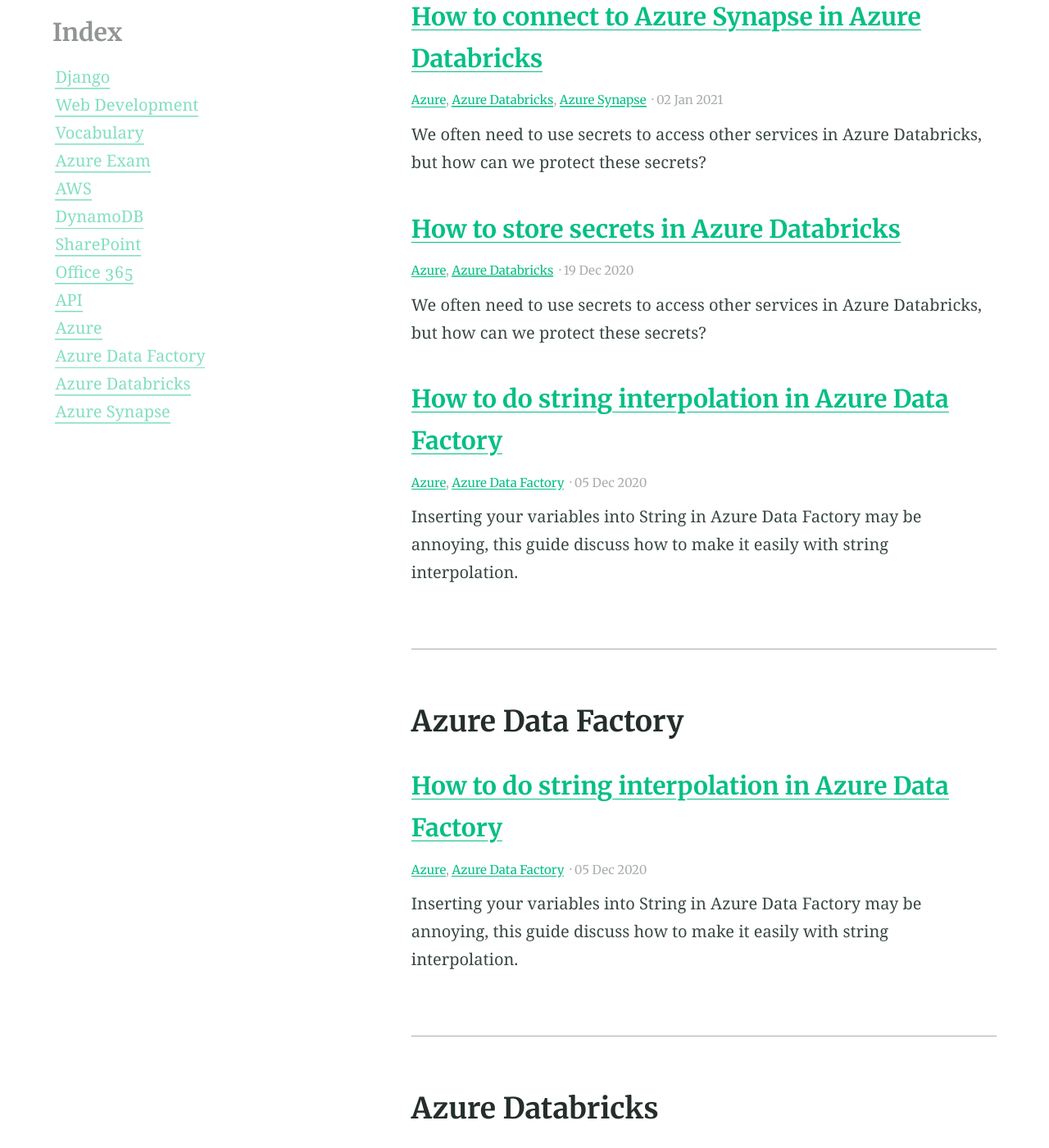
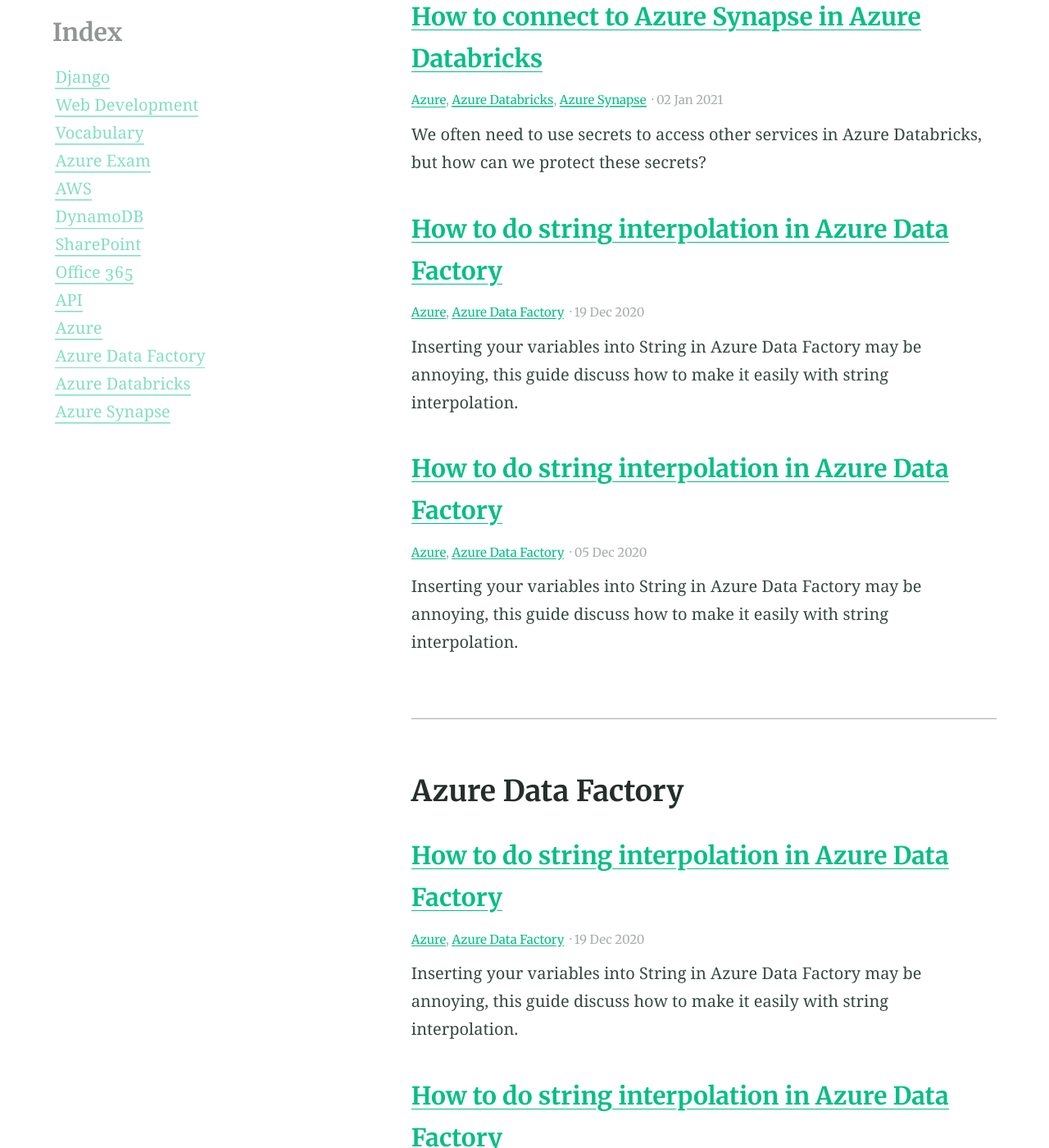
Before and after one commit to JoeHO888/JoeHo888.github.io, a Jekyll site: the page built from categories.md, in a window 1280 px wide and 1400 px high, scrolled down 3751 px. Shown: the whole window at 82% size. Built offline with Jekyll 4.4.1, drawn with Linux system fonts in a browser that asks for light colours; some of the changed text lies outside the part shown.

````diff
--- a/_posts/2020-12-19-How-To-Store-Secrets-In-Azure-Databricks.md
+++ b/_posts/2020-12-19-How-To-Store-Secrets-In-Azure-Databricks.md
@@ -1,126 +1,49 @@
 ---
-title: How to store secrets in Azure Databricks
+title: How to do string interpolation in Azure Data Factory
 categories:
 - Azure
-- Azure Databricks
+- Azure Data Factory
 excerpt: |
-  We often need to use secrets to access other services in Azure Databricks, but how can we protect these secrets?
+  Inserting your variables into String in Azure Data Factory may be annoying, this guide discuss how to make it easily with string interpolation.
 feature_text: |
-  ## Secret Management in Azure Databricks
+  ## How to put your variables insider String Expression in Azure Data Factory
 feature_image: "https://picsum.photos/2560/600?image=733"
 image: "https://picsum.photos/2560/600?image=733"
 ---
 
 ## Background
-In Azure Databricks, we can write code to perform data transformation on data stored in various Azure Services, e.g. Azure Blob Storage, Azure Synapse. However, as other programs, sometimes, you want to protect credentials used in Azure Databricks, Azure Databricks provides a solid secret management approach to help you achieve that.
+Azure Data Factory allows us to add dynamic content in certain fields. Sometimes, we want to insert the value of variables, value of function or output of last activity into our string for dynamic content.
 
-## Steps
+{% include figure.html image="/images/2020-12-05-How-To-Do-String-Interpolation-Azure-Data-Factory/background-image.jpg" %}
 
-### Prepare Databricks command-line interface (CLI) in Azure Cloud Shell
+## Solution
+There are two approaches to achieve that.
 
-#### Configure your cloud shell environment
+1. Azure Data Factory’s built-in function “concat”
+2. String Interpolation in Azure Data Factory
 
-Open Cloud Shell & make sure you select “Bash” for the Cloud Shell Environment.
+### Azure Data Factory’s built-in function “concat”
+Azure Data Factory has a built-in function “concat” which helps us concatenate  string together, but this makes the dynamic content less readable.
 
-{% include figure.html image="/images/2020-12-19-How-To-Store-Secrets-In-Azure-Databricks/bash-cloud-shell.jpg" %}
+{% include figure.html image="/images/2020-12-05-How-To-Do-String-Interpolation-Azure-Data-Factory/concat-function-example.jpg" caption="Use built-in concat function"%}
 
-#### Set up Virtual Environment
-Create Virtual Environment with below command.
+{% include figure.html image="/images/2020-12-05-How-To-Do-String-Interpolation-Azure-Data-Factory/output.jpg" caption="Output"%}
 
-```
-# Bash
-virtualenv -p /usr/bin/python2.7 databrickscli
-```
+### String Interpolation in Azure Data Factory
+Actually, we can do string interpolation in Azure Data Factory, which is similar to other programming languages, this approach can make our dynamic content much more to comprehend.
 
-{% include figure.html image="/images/2020-12-19-How-To-Store-Secrets-In-Azure-Databricks/create-virtual-environment.jpg" %}
+To achieve string interpolation, please put your variable inside “@{}”, i.e. @{your_variable_expression}. For example, it should be “@{variables(‘variable_name’)}” if your variable name is “variable_name”.
 
-#### Activate your virtual environment
+{% include figure.html image="/images/2020-12-05-How-To-Do-String-Interpolation-Azure-Data-Factory/string-interpolation-example.jpg" caption="Use String Interpolation"%}
 
-Activate your virtual environment with below command.
+{% include figure.html image="/images/2020-12-05-How-To-Do-String-Interpolation-Azure-Data-Factory/output.jpg" caption="Output"%}
 
-```
-# Bash
-source databrickscli/bin/activate
-```
+#### Bonus: Call functions with String Interpolation
+On top of that, String Interpolation allows you to call other Azure Data Factory built-in functions inside the expression.
 
-{% include figure.html image="/images/2020-12-19-How-To-Store-Secrets-In-Azure-Databricks/activate-virtual-environment.jpg" %}
+{% include figure.html image="/images/2020-12-05-How-To-Do-String-Interpolation-Azure-Data-Factory/bonus-example.jpg" caption="Call functions with String Interpolation"%}
 
-#### Install Databricks CLI
-Install Databricks CLI with below command.
-
-```
-# Bash
-pip install databricks-cli
-```
-
-{% include figure.html image="/images/2020-12-19-How-To-Store-Secrets-In-Azure-Databricks/install-databricks-cli.jpg" %}
-
-### Create secret in Azure Databricks
-
-#### Set up authentication
-Before you can create a secret, you need to authenticate as a user of the Azure Databricks, which requires your Azure Databrics workspace’s URL and a token
-
-##### Get your Azure Databricks workspace’s URL
-You can navigate to your Azure Databricks workspace and copy its URL.
-
-{% include figure.html image="/images/2020-12-19-How-To-Store-Secrets-In-Azure-Databricks/databricks-url.jpg" %}
-
-##### Generate Access Token for your Azure Databricks workspace
-You can follow below steps to retrieve access token
-
-{% include figure.html image="/images/2020-12-19-How-To-Store-Secrets-In-Azure-Databricks/launch-databricks-workspace.jpg" caption="Launch Databricks Workspace"%}
-
-{% include figure.html image="/images/2020-12-19-How-To-Store-Secrets-In-Azure-Databricks/databricks-user-settings.jpg" caption="Click 'User Settings'"%}
-
-{% include figure.html image="/images/2020-12-19-How-To-Store-Secrets-In-Azure-Databricks/generate-access-token.jpg" caption="Click 'Generate New Token' "%}
-
-{% include figure.html image="/images/2020-12-19-How-To-Store-Secrets-In-Azure-Databricks/configure-access-token.jpg" caption="Configure access token & click "Generate""%}
-
-{% include figure.html image="/images/2020-12-19-How-To-Store-Secrets-In-Azure-Databricks/copy-access-token.jpg" caption="Copy access token"%}
-
-
-#### Create Secret Scope
-After authentication, you need to first create a secret scope which you may group several secrets.
-
-If your databricks is in Standard plan, you can only create secret scope which will be shared with other users in the same workspace.
-
-{% include figure.html image="/images/2020-12-19-How-To-Store-Secrets-In-Azure-Databricks/check-databricks-plan.jpg" caption="Check databricks plan"%}
-
-```
-# Bash
-databricks secrets create-scope --scope <<scope>>
-
-Example:
-databricks secrets create-scope --scope storage --initial-manage-principal users # Standard Plan
-databricks secrets create-scope --scope storage # Premium plan
-```
-
-{% include figure.html image="/images/2020-12-19-How-To-Store-Secrets-In-Azure-Databricks/create-secret-scope.jpg" caption="Create secret scope"%}
-
-#### Create Secret
-You can use below command to create secret under the specified scope.
-```
-# Bash
-databricks secrets put --scope <<scope>> --key <<key name>>
-
-Example: databricks secrets put --scope storage --key blob
-```
-
-{% include figure.html image="/images/2020-12-19-How-To-Store-Secrets-In-Azure-Databricks/launch-secret-editor.jpg" caption="Type command to launch secret editor"%}
-
-{% include figure.html image="/images/2020-12-19-How-To-Store-Secrets-In-Azure-Databricks/type-secret.jpg" caption="Type your secret and save"%}
-
-#### Use Secret in Notebook
-You can use secret by below command in notebook.
-
-```
-# Python
-dbutils.secrets.get(scope=<<scope>>,key=<<key>>)
-
-Example: dbutils.secrets.get(scope=storage,key=blob)
-```
-
-{% include figure.html image="/images/2020-12-19-How-To-Store-Secrets-In-Azure-Databricks/notebook-demo.jpg" caption="Demo"%}
+{% include figure.html image="/images/2020-12-05-How-To-Do-String-Interpolation-Azure-Data-Factory/bonus-output.jpg" caption="Output"%}
 
 Blog: [https://joeho888.github.io/](https://joeho888.github.io/)
 
````
